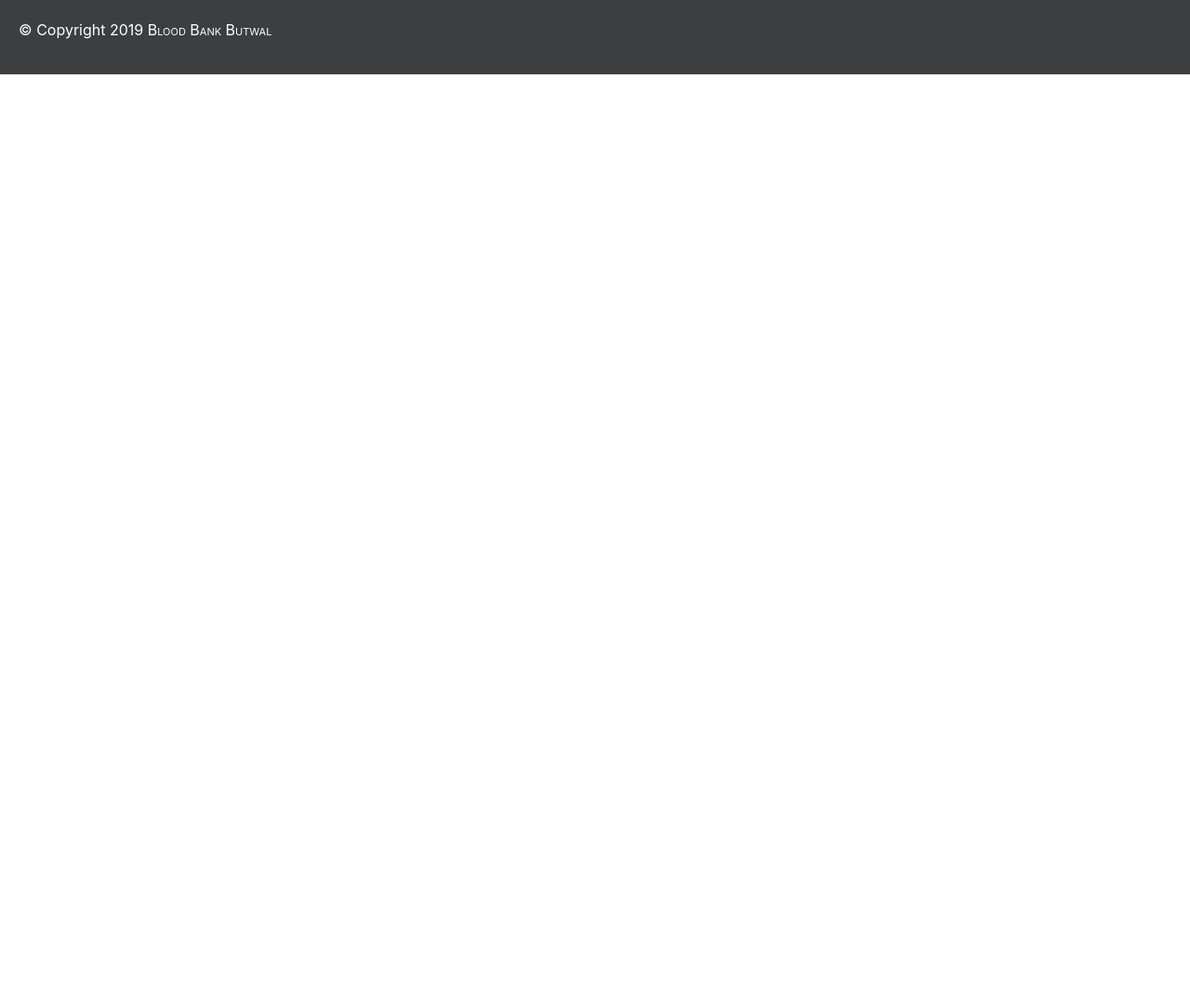
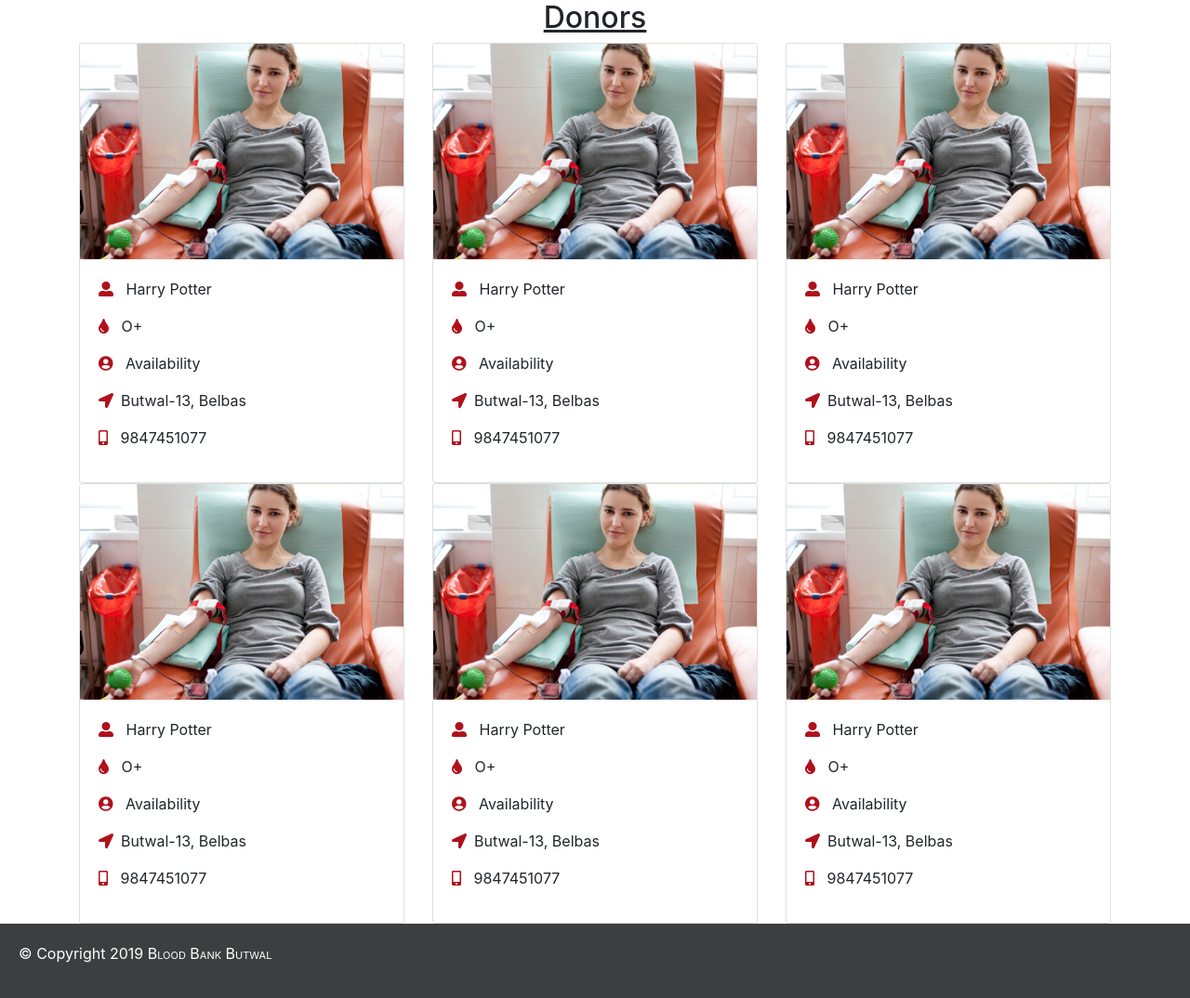
Before and after one commit to manizkou/bloodbank, a PHP site: page /donors.php in a window 1280 px wide. Shown: the part 62-1136 px from the top of the page at 93% size. Before the commit the page ends 142 px from the top, so only its background shows below. Run offline with PHP 8.4, Linux system fonts and the light colour scheme; some libraries are stand-ins or nearby versions.

Commit message:
changes donors

```diff
--- a/css/index.css
+++ b/css/index.css
@@ -39,7 +39,7 @@ footer{
 
 /*common css end*/
 
- /*donor register css start*/
+/*donor register css start*/
  	.donorForm{
  		background-color: #F4F5F6;
  		padding:50px;
@@ -60,3 +60,15 @@ footer{
 
 
  /*donor register css finito*/
+
+/*donors.php css*/
+.card-body .fas{
+	color:#af111c;
+}
+
+.donor-cards div[class*= "col-"]{
+	margin-top:15px;
+}
+
+
+/*donors.php css finito*/
--- a/donors.php
+++ b/donors.php
@@ -1,7 +1,91 @@
 <?php
-	include 'header.php';
+include 'header.php';
 ?>
 
+<div class="container">
+	<div class="row donors">
+
+		<div class="col-sm-12">
+			<h2 class="text-center "><u> Donors </u></h2>
+		</div>
+
+		<div class="col-sm-6 col-md-4">
+			<div class="card">
+				<img class="card-img-top" src="img/blooddonation.jpg" alt="">
+				<div class="card-body">
+					<p><i class="fas fa-user-alt"></i> &nbsp; Harry Potter </h5>
+					<p><i class="fas fa-tint red"></i> &nbsp; O+ </p>
+					<p><i class="fas fa-user-circle"></i> &nbsp; Availability</p>
+					<p><i class="fas fa-location-arrow"> &nbsp; </i>Butwal-13, Belbas</p>
+					<p><i class="fas fa-mobile-alt"></i> &nbsp; 9847451077</p>
+				</div>
+			</div>
+		</div>
+		<div class="col-sm-6 col-md-4">
+			<div class="card">
+				<img class="card-img-top" src="img/blooddonation.jpg" alt="">
+				<div class="card-body">
+					<p><i class="fas fa-user-alt"></i> &nbsp; Harry Potter </h5>
+					<p><i class="fas fa-tint red"></i> &nbsp; O+ </p>
+					<p><i class="fas fa-user-circle"></i> &nbsp; Availability</p>
+					<p><i class="fas fa-location-arrow"> &nbsp; </i>Butwal-13, Belbas</p>
+					<p><i class="fas fa-mobile-alt"></i> &nbsp; 9847451077</p>
+				</div>
+			</div>
+		</div>
+		<div class="col-sm-6 col-md-4">
+			<div class="card">
+				<img class="card-img-top" src="img/blooddonation.jpg" alt="">
+				<div class="card-body">
+					<p><i class="fas fa-user-alt"></i> &nbsp; Harry Potter </h5>
+					<p><i class="fas fa-tint red"></i> &nbsp; O+ </p>
+					<p><i class="fas fa-user-circle"></i> &nbsp; Availability</p>
+					<p><i class="fas fa-location-arrow"> &nbsp; </i>Butwal-13, Belbas</p>
+					<p><i class="fas fa-mobile-alt"></i> &nbsp; 9847451077</p>
+				</div>
+			</div>
+		</div>
+		<div class="col-sm-6 col-md-4">
+			<div class="card">
+				<img class="card-img-top" src="img/blooddonation.jpg" alt="">
+				<div class="card-body">
+					<p><i class="fas fa-user-alt"></i> &nbsp; Harry Potter </h5>
+					<p><i class="fas fa-tint red"></i> &nbsp; O+ </p>
+					<p><i class="fas fa-user-circle"></i> &nbsp; Availability</p>
+					<p><i class="fas fa-location-arrow"> &nbsp; </i>Butwal-13, Belbas</p>
+					<p><i class="fas fa-mobile-alt"></i> &nbsp; 9847451077</p>
+				</div>
+			</div>
+		</div>
+		<div class="col-sm-6 col-md-4">
+			<div class="card">
+				<img class="card-img-top" src="img/blooddonation.jpg" alt="">
+				<div class="card-body">
+					<p><i class="fas fa-user-alt"></i> &nbsp; Harry Potter </h5>
+					<p><i class="fas fa-tint red"></i> &nbsp; O+ </p>
+					<p><i class="fas fa-user-circle"></i> &nbsp; Availability</p>
+					<p><i class="fas fa-location-arrow"> &nbsp; </i>Butwal-13, Belbas</p>
+					<p><i class="fas fa-mobile-alt"></i> &nbsp; 9847451077</p>
+				</div>
+			</div>
+		</div>
+		<div class="col-sm-6 col-md-4">
+			<div class="card">
+				<img class="card-img-top" src="img/blooddonation.jpg" alt="">
+				<div class="card-body">
+					<p><i class="fas fa-user-alt"></i> &nbsp; Harry Potter </h5>
+					<p><i class="fas fa-tint red"></i> &nbsp; O+ </p>
+					<p><i class="fas fa-user-circle"></i> &nbsp; Availability</p>
+					<p><i class="fas fa-location-arrow"> &nbsp; </i>Butwal-13, Belbas</p>
+					<p><i class="fas fa-mobile-alt"></i> &nbsp; 9847451077</p>
+				</div>
+			</div>
+		</div>
+
+
+
+	</div>
+</div>
 <?php
 	include 'footer.php';
 ?>
--- a/header.php
+++ b/header.php
@@ -26,11 +26,14 @@
 	<script type="text/javascript" src="js/bjs/bootstrap.min.js"></script>
 	<script type="text/javascript" src="js/bjs/util.js"></script>
 
+	<!-- online fontawesome -->
+	<link rel="stylesheet" href="https://use.fontawesome.com/releases/v5.10.1/css/all.css" integrity="sha384-wxqG4glGB3nlqX0bi23nmgwCSjWIW13BdLUEYC4VIMehfbcro/ATkyDsF/AbIOVe" crossorigin="anonymous">
 
 	<!-- for data table -->
 	<link rel="stylesheet" type="text/css" href="datatables/datatables.min.css"/>
 
 	<script type="text/javascript" src="datatables/datatables.min.js"></script>
+
 
 </head>
 <body>
```
Also changed, not shown: img/blooddonation.jpg (added).
